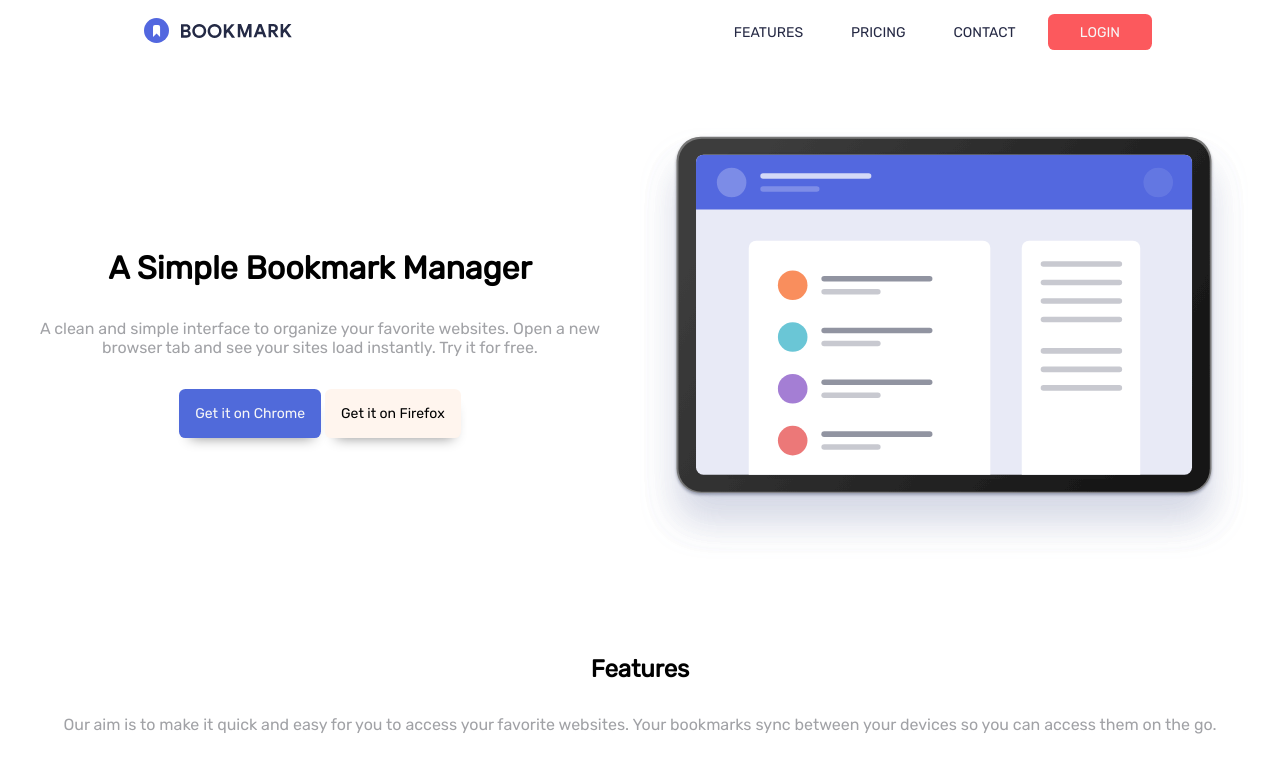
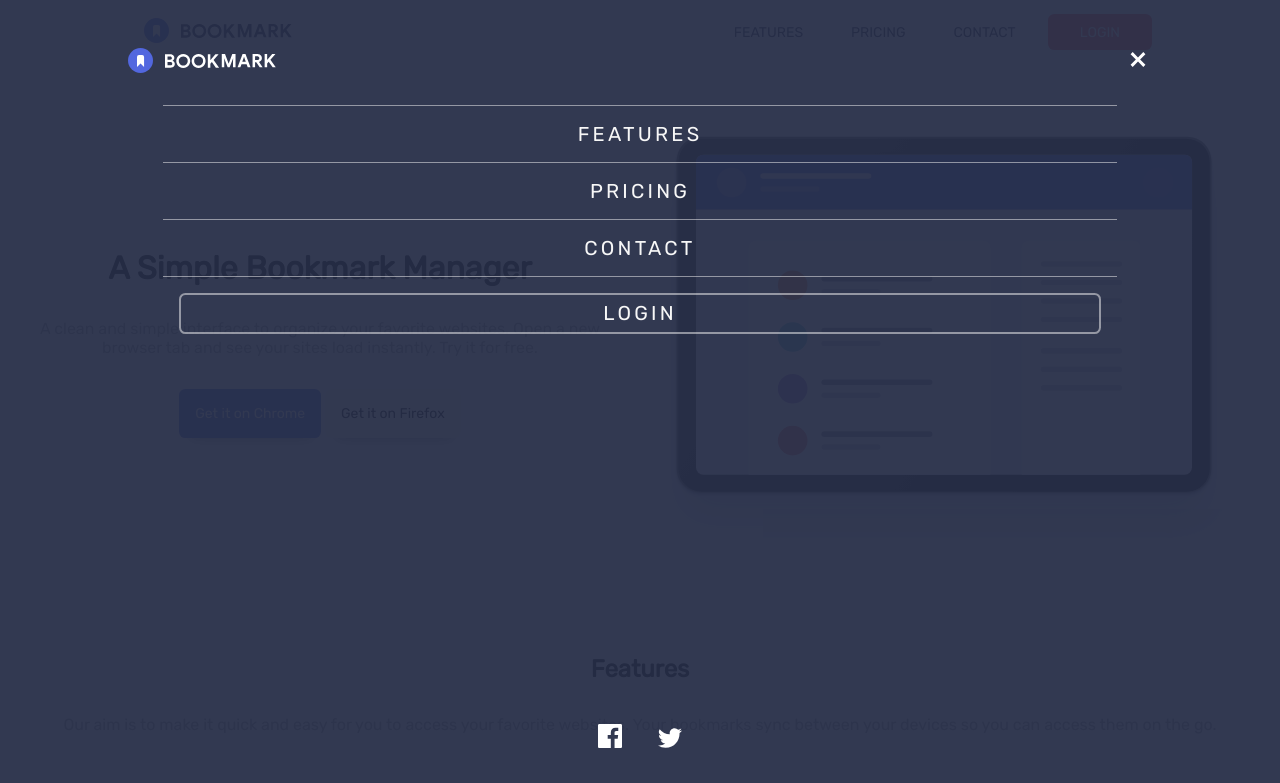
Before and after one commit to otrocadev/ita-sprint-1, a plain HTML site: page index.html in a window 1280 px wide. Shown: the top 783 px of the page. Drawn offline with Linux system fonts and the light colour scheme.

Commit message:
Basic burger menu behaviour

```diff
--- a/index.html
+++ b/index.html
@@ -9,7 +9,7 @@
   </head>
   <body>
     <header>
-      <a href="#">
+      <a id="main-logo" href="#">
         <img
           src="./assets/img/logo-bookmark.svg"
           alt="Bookmark logo for the header"
@@ -22,6 +22,32 @@
         <a href="#" id="login-btn">LOGIN</a>
       </nav>
       <img id="bgr-logo" src="./assets/img/icon-hamburger.svg" alt="icon" />
+      <div id="mobile-menu" class="active">
+        <nav>
+          <div id="hero-mobile-menu">
+            <a href="#"
+              ><img src="./assets/img/logo-bookmark-white.svg" alt=""
+            /></a>
+            <button>
+              <img
+                id="close-menu-btn"
+                src="./assets/img/icon-close.svg"
+                alt=""
+              />
+            </button>
+          </div>
+          <a href="#">FEATURES</a>
+          <a href="#">PRICING</a>
+          <a href="#">CONTACT</a>
+          <a href="#">
+            <span id="login-btn-mobile"> LOGIN </span>
+          </a>
+        </nav>
+        <div id="social">
+          <a href="#"><img src="./assets/img/icon-facebook.svg" alt="" /></a>
+          <a href="#"><img src="./assets/img/icon-twitter.svg" alt="" /></a>
+        </div>
+      </div>
     </header>
     <main>
       <section id="hero">
--- a/index.js
+++ b/index.js
@@ -1,3 +1,19 @@
+// BURGER MENU
+const mainLogo = document.getElementById('main-logo')
+const bgrLogo = document.getElementById('bgr-logo')
+
+const mobileMenu = document.getElementById('mobile-menu')
+const closeMenuBtn = document.getElementById('close-menu-btn')
+
+bgrLogo.addEventListener('click', (e) => {
+  mobileMenu.classList.add('active')
+})
+
+closeMenuBtn.addEventListener('click', (e) => {
+  mobileMenu.classList.remove('active')
+})
+
+// FEATURES
 const simpleBookmarkingBtn = document.getElementById('simple-bookmatking-btn')
 const speedySearchingBtn = document.getElementById('speedy-searching-btn')
 const easySharingBtn = document.getElementById('easy-sharing-btn')
--- a/styles.css
+++ b/styles.css
@@ -103,6 +103,76 @@ header {
       color: #f7f7f7;
       background-color: var(--complementary);
       transition: transform 300ms ease-in-out;
+    }
+  }
+
+  #mobile-menu {
+    display: none;
+    top: 0;
+    left: 0;
+    background: #272e47f1;
+    height: 100vh;
+    width: 100vw;
+    z-index: 1;
+
+    &.active {
+      display: flex;
+      flex-direction: column;
+      justify-content: space-between;
+      align-items: center;
+      position: fixed;
+    }
+
+    nav {
+      display: flex;
+      flex-direction: column;
+      justify-content: center;
+      align-items: center;
+      text-align: center;
+
+      button {
+        border: 0;
+        background: none;
+      }
+
+      a {
+        width: 90%;
+        color: #f7f7f7;
+        font-size: 20px;
+        border-top: 1px solid #f7f7f780;
+        border-radius: 0;
+        letter-spacing: 0.2rem;
+      }
+
+      a:last-child {
+        padding-top: 0;
+      }
+
+      #login-btn-mobile {
+        display: flex;
+        justify-content: center;
+        border: 2px solid #f7f7f780;
+        border-radius: 0.4rem;
+        margin-top: 1rem;
+        padding: 0.4rem 0;
+      }
+    }
+
+    #social {
+      margin-bottom: 2rem;
+    }
+
+    #hero-mobile-menu {
+      display: flex;
+      justify-content: space-between;
+      width: 80vw;
+      margin-top: 1rem;
+
+      a {
+        display: flex;
+        border: none;
+        padding: 2rem 0;
+      }
     }
   }
 }
```
